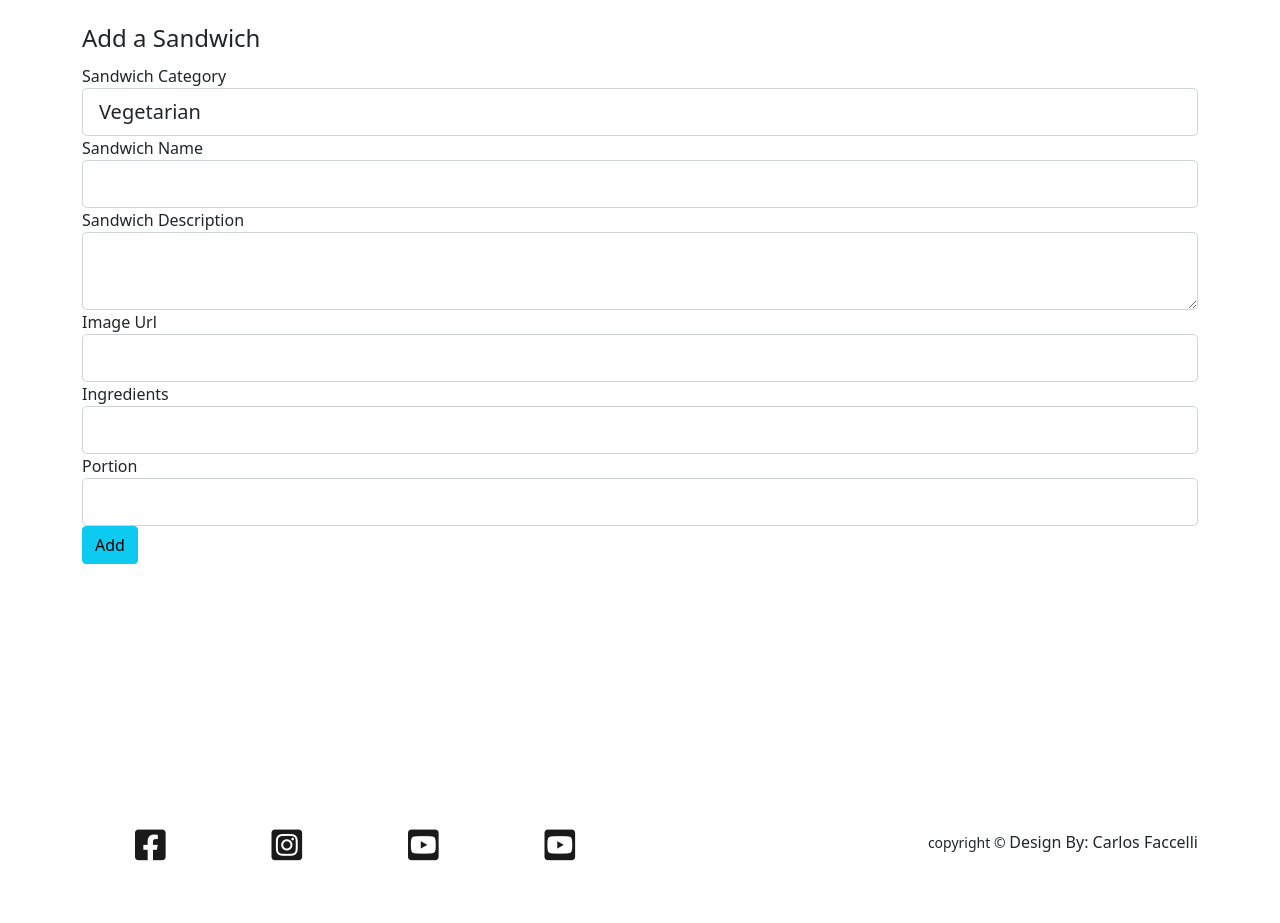
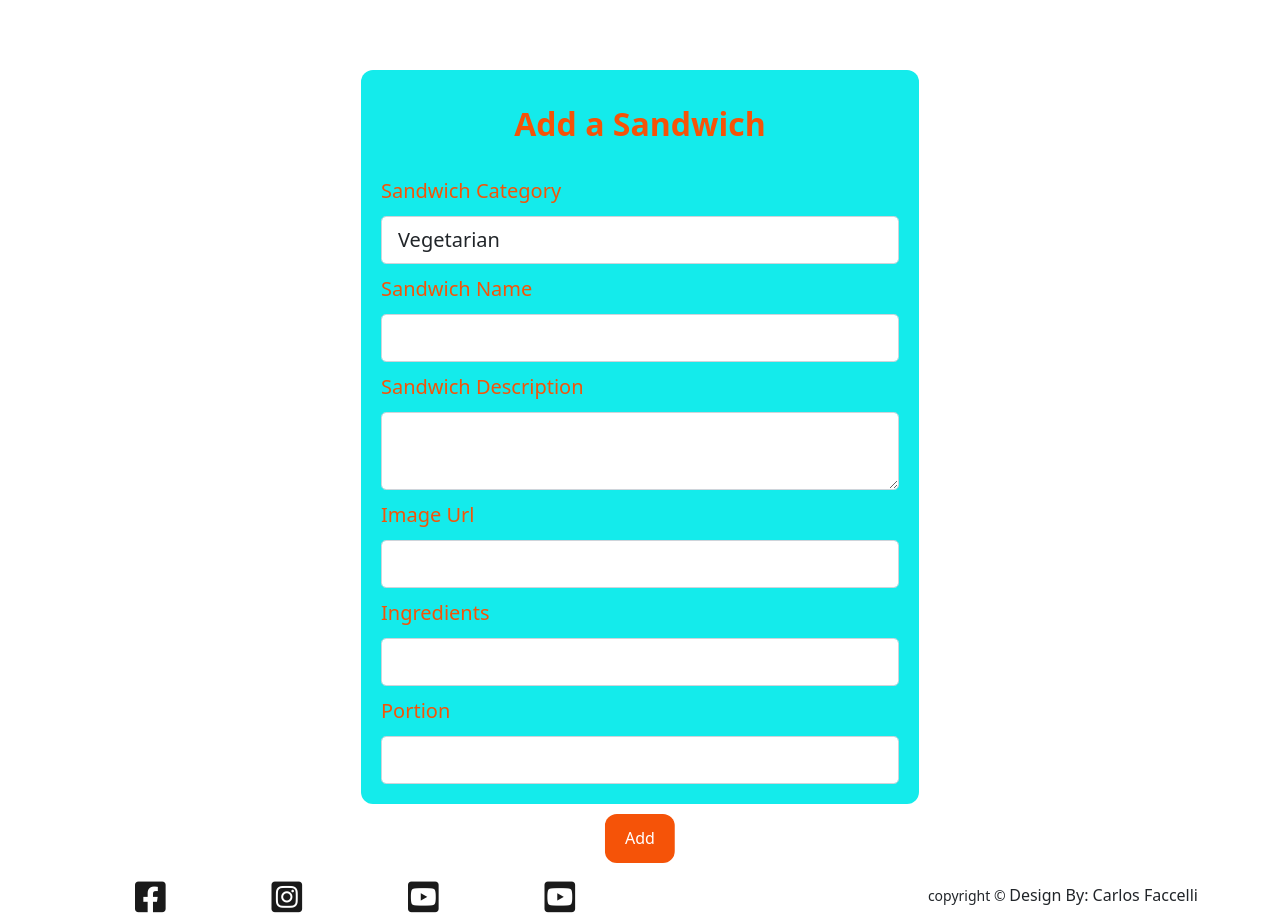
Before and after one commit to CarlosFaccelli26/Bread-Butter-Milestone, a Flask app: page /add_sandwich in a window 1280 px wide. Shown: the part 81-1004 px from the top of the page. Before the commit the page ends 942 px from the top, so only its background shows below. Run offline with Flask 2, Linux system fonts and the light colour scheme; the visitor is signed in with stand-in values (Sample User, id 1); some libraries are stand-ins or nearby versions.

Commit message:
Styling forms, giving some background colors and spacing

```diff
--- a/static/css/style.css
+++ b/static/css/style.css
@@ -9,6 +9,44 @@
 
 section {
     min-height: 800px;
+}
+
+fieldset {
+    width: 50%;
+    margin: 50px auto 0px auto;
+    background-color: #14ebeb;
+    padding: 20px;
+    border-radius: 12px;
+}
+
+legend {
+    color: #f55308;
+    text-align: center;
+    font-weight: 700;
+    font-size: 32px;
+    padding: 10px;
+}
+
+label {
+    color: #f55308;
+    margin: 10px 0;
+    font-size: 20px;
+}
+
+.btn-submit {
+    background-color: #f55308;
+    margin: 10px 0 10px 50%;
+    transform: translateX(-50%);
+    color: #fff;
+    transition: all .5s ease-in-out;
+    border-radius: 12px;
+    padding: .7rem 1.2rem;
+}
+
+.btn-submit:hover {
+    background-color: #fff;
+    border: 1px solid #f55308;
+    color: #f55308;
 }
 
 /* ================ Nav ================ */
--- a/templates/add_sandwich.html
+++ b/templates/add_sandwich.html
@@ -115,7 +115,7 @@ Add Sandwich
                         <!-- /Portion -->
                     </fieldset>
                     <div class="form-group">
-                        {{ form.submit(class="btn btn-info") }}
+                        {{ form.submit(class="btn btn-submit") }}
                     </div>
                 </form>
             </div>
--- a/templates/edit_sandwich.html
+++ b/templates/edit_sandwich.html
@@ -115,7 +115,7 @@ Edit Sandwich
                         <!-- /Portion -->
                     </fieldset>
                     <div class="form-group">
-                        {{ form.submit(class="btn btn-info") }}
+                        {{ form.submit(class="btn btn-submit") }}
                     </div>
                 </form>
             </div>
--- a/templates/login.html
+++ b/templates/login.html
@@ -45,7 +45,7 @@ Sign In
                         </div>
                     </fieldset>
                     <div class="form-group">
-                        {{ form.submit(class="btn btn-info") }}
+                        {{ form.submit(class="btn btn-submit") }}
                     </div>
                 </form>
             </div>
--- a/templates/register.html
+++ b/templates/register.html
@@ -82,7 +82,7 @@ Register
                         </div>
                     </fieldset>
                     <div class="form-group">
-                        {{ form.submit(class="btn btn-info") }}
+                        {{ form.submit(class="btn btn-submit") }}
                     </div>
                 </form>
             </div>
```
